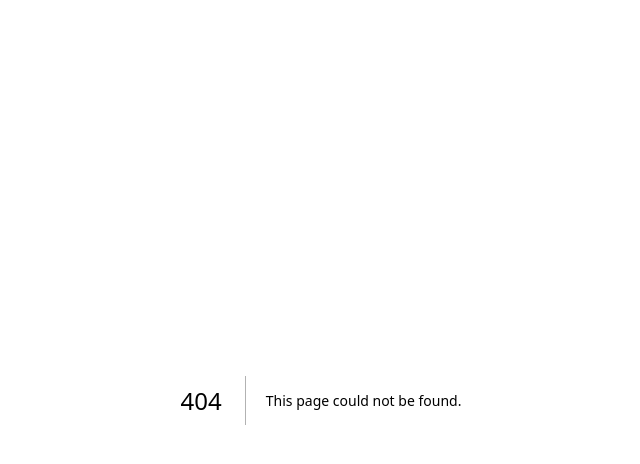
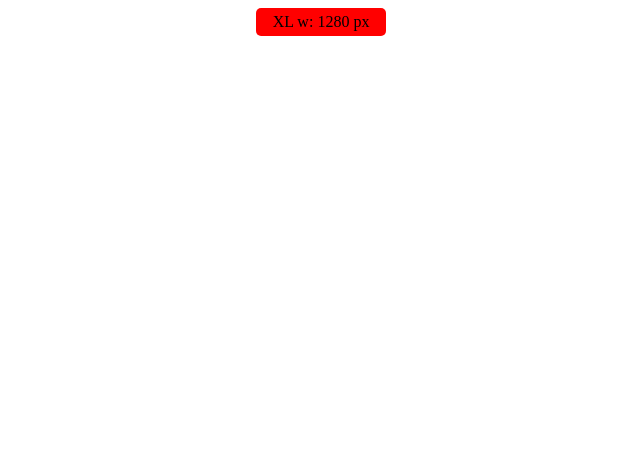
Before and after one commit to evgenykrivov/Layout-App, a Next.js app: page /components/ViewPort/ViewPort in a window 1280 px wide. Before the commit this address had no page. Shown: the top 464 px of the page, without its empty margins (319-959 px from the left). Built offline with nearby package versions, Linux system fonts and the light colour scheme.

Commit message:
refact ViewPort

```diff
--- a/pages/components/MainLayout/MainLayout.js
+++ b/pages/components/MainLayout/MainLayout.js
@@ -2,7 +2,7 @@ import Head from "next/head"
 import Header from "../Header"
 import Main from "../Main"
 import Footer from "../Footer"
-import WidgetSize from "@/pages/components/WidgetSize"
+import WidgetSize from "pages/components/ViewPort"
 
 const MainLayout = ({ children }) => (<>
   <Head>
--- a/pages/components/WidgetSize/ViewPort.js
+++ b/pages/components/ViewPort/ViewPort.js
@@ -1,12 +1,11 @@
 import styles from "./ViewPort.module.css"
-import { useState, useEffect } from "react"
+import React from "react"
 
 const ViewPort = () => {
-  const [ width, setWidth ] = useState(0)
+  const [ width, setWidth ] = React.useState(0)
 
   const handleResize = () => {
     setWidth(window.innerWidth)
-    console.log("handleResize")
   }
 
   const onLoadHandler = () => {
@@ -17,12 +16,11 @@ const ViewPort = () => {
     window.removeEventListener("resize", handleResize)
   }
 
-  useEffect(() => {
+  React.useEffect(() => {
       handleResize()
       onLoadHandler()
       return onUnloadHandler
-    },
-    [])
+    }, [])
 
   return <p className={ styles.ViewPort }>: { width } px</p>
 }
```
Also changed, not shown: pages/components/ViewPort/ViewPort.module.css (renamed from pages/components/WidgetSize/ViewPort.module.css), pages/components/ViewPort/index.js (renamed from pages/components/WidgetSize/index.js).
